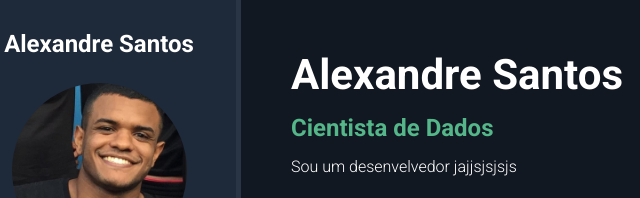
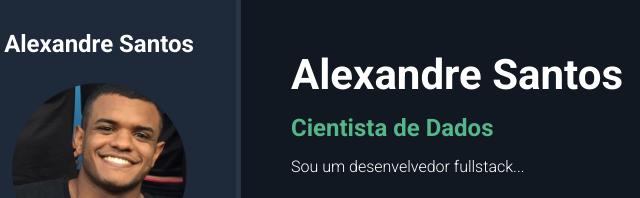
Before and after one commit to AlexandreSantosJr/AlexandreSantosJr.github.io, a plain HTML site: page index.html in a window 1280 px wide. Shown: the top 198 px of the page, 38-678 px from the left. Drawn offline with nearby package versions, Linux system fonts and the light colour scheme.

Commit message:
Atualizando descrição

```diff
--- a/index.html
+++ b/index.html
@@ -33,7 +33,7 @@
         <section id="about-container">
             <h1 id="name">Alexandre Santos</h1>
             <p id="title"><span class="highlight"> Cientista de Dados</span></p>
-            <p class="description"> Sou um desenvelvedor jajjsjsjsjs</p>
+            <p class="description"> Sou um desenvelvedor fullstack...</p>
             <a href="https://github.com/AlexandreSantosJr" id="btn-projects" target="_blank">
                 <ion-icon name="share-social-outline">...</ion-icon>
                 <span>Ver Projetos</span></a>
```
